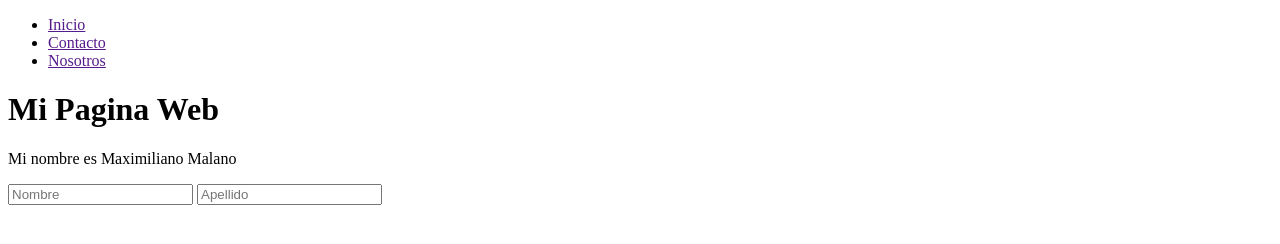
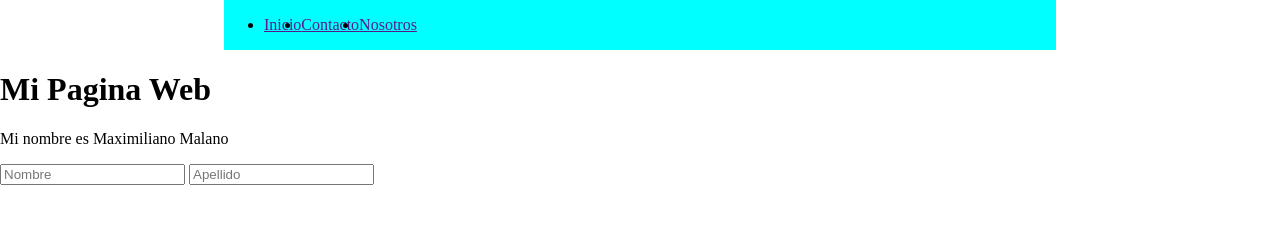
Before and after one commit to malano07/prepCourse-Full, a plain HTML site: page index.html in a window 1280 px wide. Drawn offline with Linux system fonts and the light colour scheme.

Commit message:
index y style

```diff
--- a/index.html
+++ b/index.html
@@ -3,11 +3,12 @@
 <head>
     <meta charset="UTF-8">
     <meta name="viewport" content="width=device-width, initial-scale=1.0">
+    <link rel="stylesheet" href="style.css">
     <title>Mi pagina Web</title>
 </head>
 <body>
     <header>
-        <ul>
+        <ul class="menu">
             <li>
                 <a href="">Inicio</a>
             </li>
--- /dev/null
+++ b/style.css
@@ -0,0 +1,22 @@
+body {
+
+    margin: auto;
+
+}
+
+header {
+    background-color: aqua;
+    display: flex;
+    flex-direction: row;
+    margin: auto;
+    width: 65%;
+
+    .menu{
+
+        display: flex;
+        flex-direction: row;
+
+    }
+
+
+}
```
